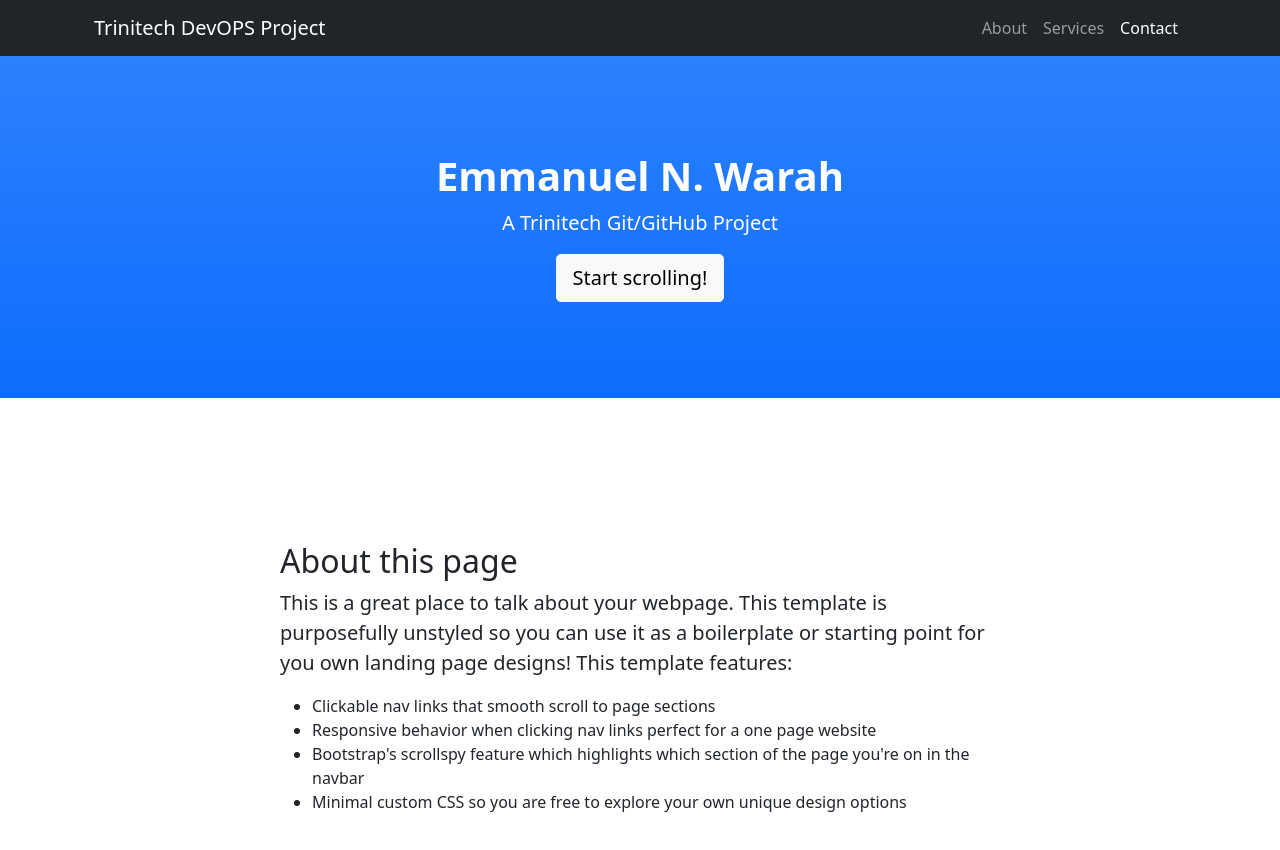
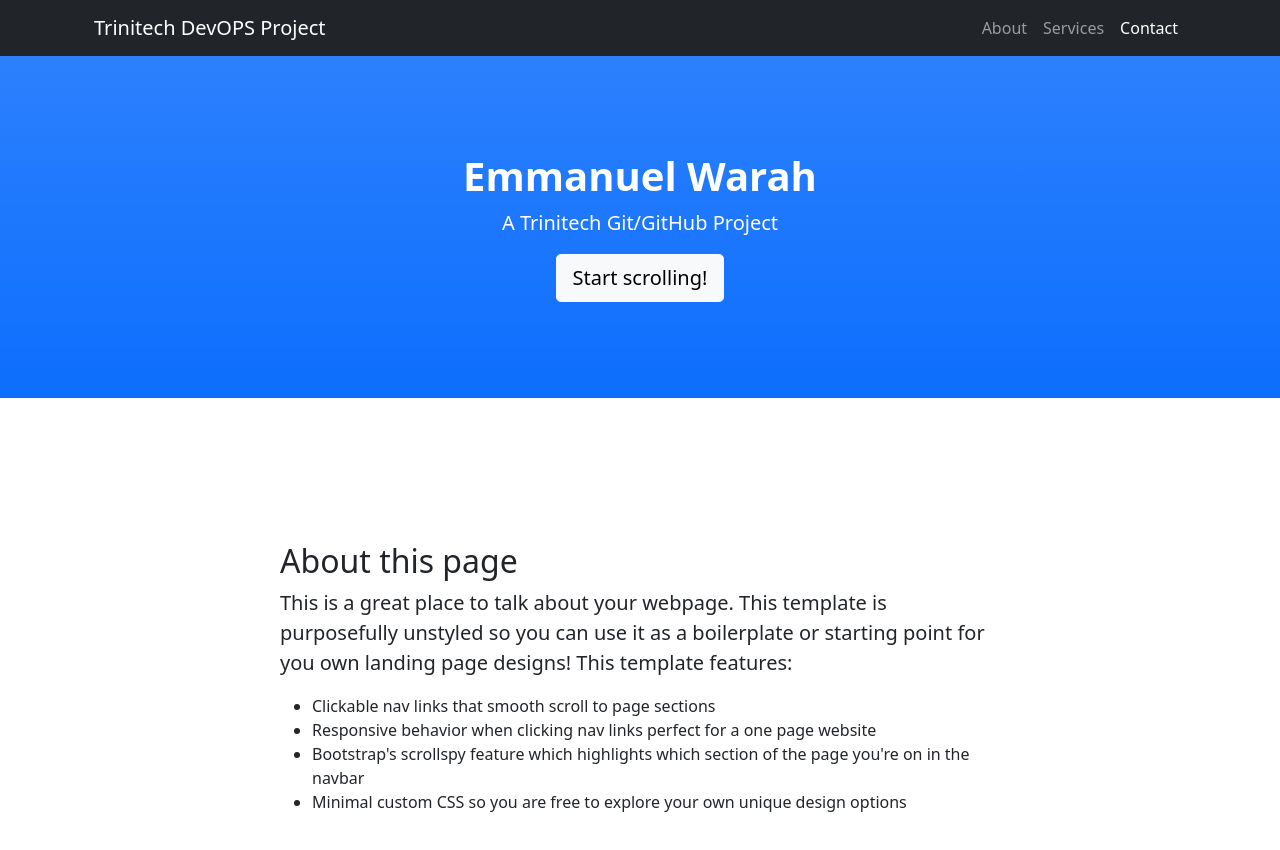
Before and after one commit to emmanueltrinitech/trinitechweb1, a plain HTML site: page index.html in a window 1280 px wide. Shown: the top 850 px of the page. Drawn offline with nearby package versions, Linux system fonts and the light colour scheme.

Commit message:
Update index.html

```diff
--- a/index.html
+++ b/index.html
@@ -30,7 +30,7 @@
         <!-- Header-->
         <header class="bg-primary bg-gradient text-white">
             <div class="container px-4 text-center">
-                <h1 class="fw-bolder">Emmanuel N. Warah</h1>
+                <h1 class="fw-bolder">Emmanuel Warah</h1>
                 <p class="lead">A Trinitech Git/GitHub Project</p>
                 <a class="btn btn-lg btn-light" href="#about">Start scrolling!</a>
             </div>
```
